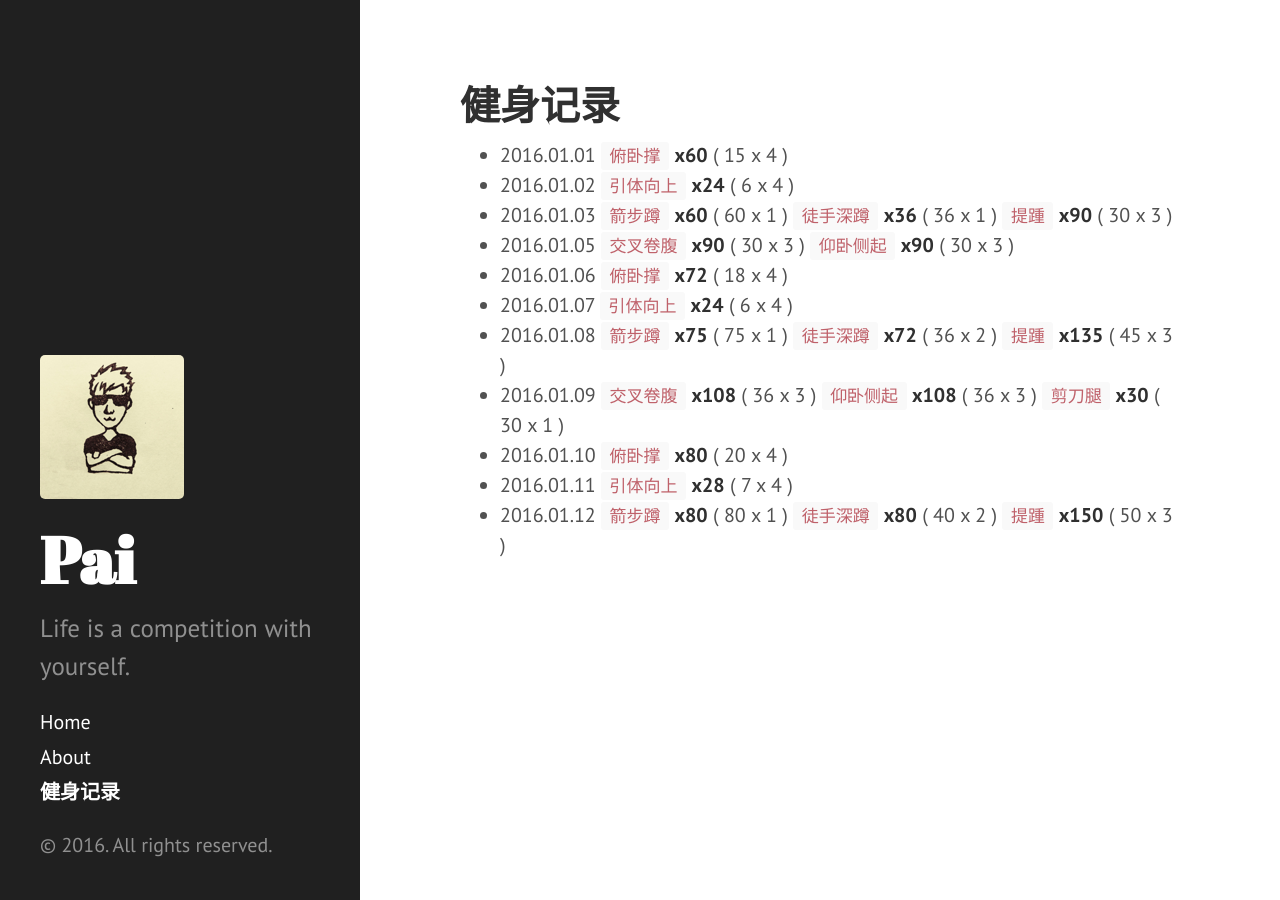
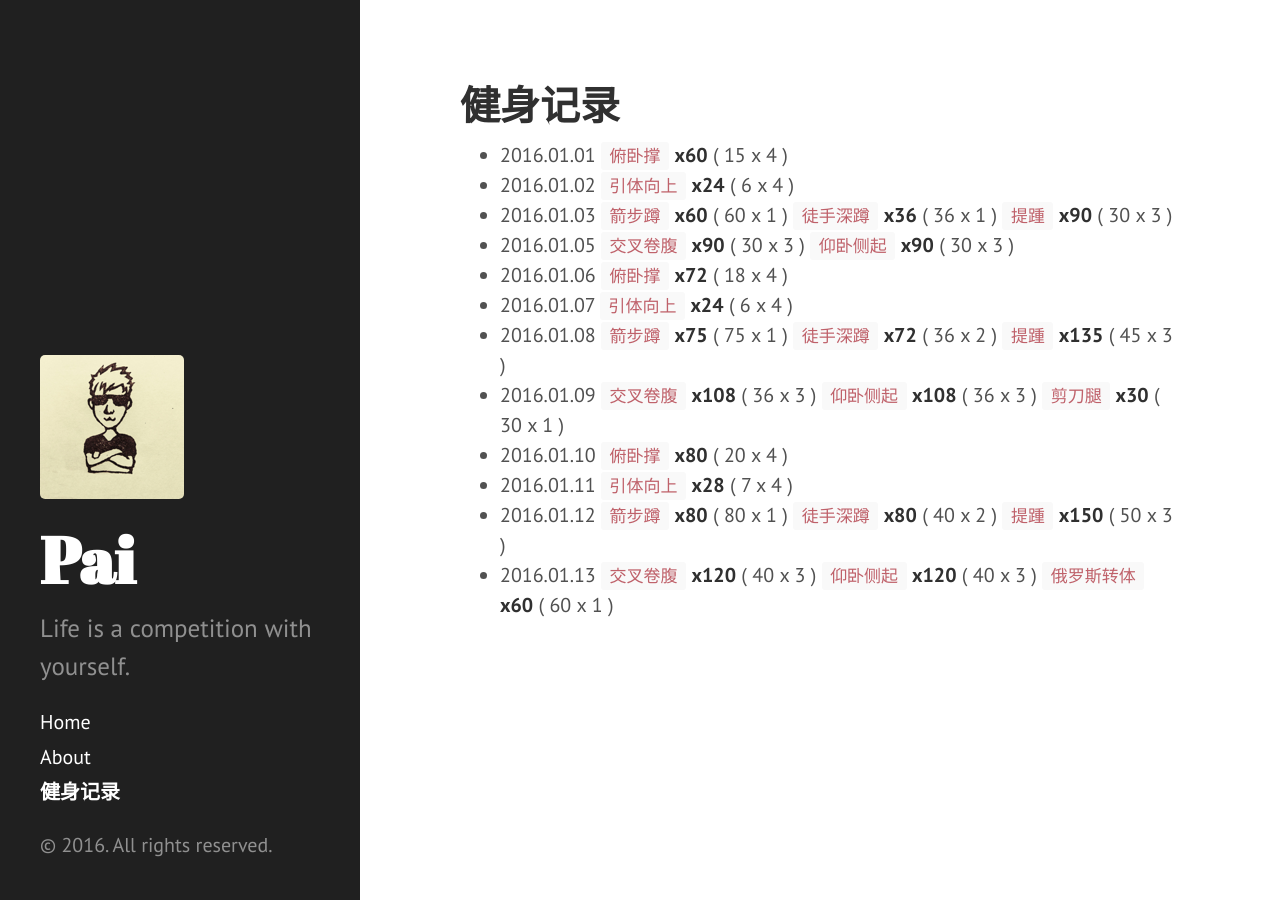
Before and after one commit to dragon8897/dragon8897.github.io, a Jekyll site: the page built from fitness.md, in a window 1280 px wide. Built offline with Jekyll 4.4.1, drawn with Linux system fonts in a browser that asks for light colours; Markdown is read by kramdown in place of the engine named in the settings.

Commit message:
add fitness record.

```diff
--- a/fitness.md
+++ b/fitness.md
@@ -15,3 +15,4 @@ title: 健身记录
 - 2016.01.10 `俯卧撑` **x80** ( 20 x 4 )
 - 2016.01.11 `引体向上` **x28** ( 7 x 4 )
 - 2016.01.12 `箭步蹲` **x80** ( 80 x 1 ) `徒手深蹲` **x80** ( 40 x 2 ) `提踵` **x150** ( 50 x 3 )
+- 2016.01.13 `交叉卷腹` **x120** ( 40 x 3 ) `仰卧侧起` **x120** ( 40 x 3 ) `俄罗斯转体` **x60** ( 60 x 1 )
```
